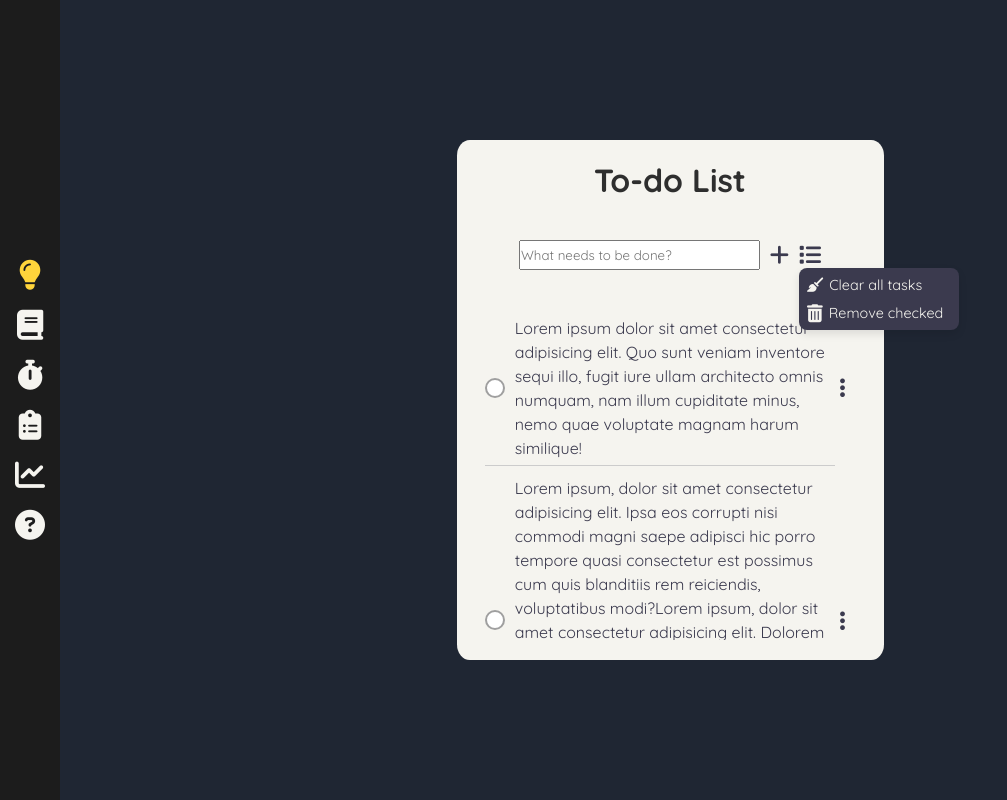
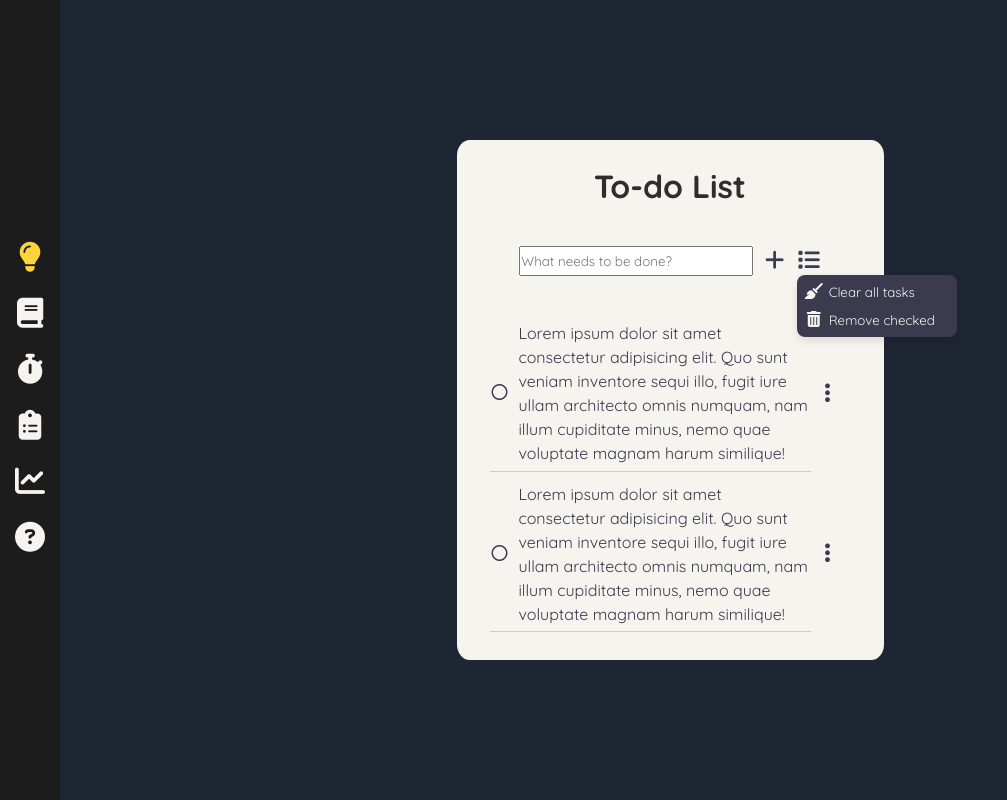
Before and after one commit to emiliano-tolaba/Centria, a plain HTML site: page index.html in a window 1280 px wide. Both pictures are taken after a click on the button 810 px from the left and 255 px from the top of the page. Shown: the whole page, without its empty margins (0-1007 px from the left). Drawn offline with Linux system fonts and the light colour scheme.

Commit message:
tamanio botones modificados. boton check cambiado

```diff
--- a/index.html
+++ b/index.html
@@ -1,5 +1,5 @@
 <!DOCTYPE html>
-<html lang="es">
+<html lang="en">
 <head>
     <meta charset="UTF-8">
     <meta name="viewport" content="width=device-width, initial-scale=1.0">
@@ -14,12 +14,12 @@
     <main>
         <aside class="sidebar">
 
-            <button type="button" class="btn-action"><i class="fa-solid fa-lightbulb" style="color: #FFD43B;"></i></button>
-            <button type="button" class="btn-action"><i class="fa-solid fa-book"></i></button>
-            <button type="button" class="btn-action"><i class="fa-solid fa-stopwatch"></i></button>
-            <button type="button" class="btn-action"><i class="fa-solid fa-clipboard-list"></i></button>
-            <button type="button" class="btn-action"><i class="fas fa-chart-line"></i></button>
-            <button type="button" class="btn-action"><i class="fa-solid fa-circle-question"></i></button>
+            <button type="button" class="btn-action"><i class="fa-solid fa-lightbulb icon-large" style="color: #FFD43B;"></i></button>
+            <button type="button" class="btn-action"><i class="fa-solid fa-book icon-large"></i></button>
+            <button type="button" class="btn-action"><i class="fa-solid fa-stopwatch icon-large"></i></button>
+            <button type="button" class="btn-action"><i class="fa-solid fa-clipboard-list icon-large"></i></button>
+            <button type="button" class="btn-action"><i class="fa-solid fa-chart-line icon-large"></i></button>
+            <button type="button" class="btn-action"><i class="fa-solid fa-circle-question icon-large"></i></button>
         </aside>
         <div id="toolbox">
             <div id="tool-container">
@@ -27,70 +27,58 @@
                     <h1>To-do List</h1>
                     <div id="input-container">
                         <input type="text" id="input-todo" name="inputToDo" placeholder="What needs to be done?">
-                        <button type="button" class="btn-action add"><i class="fa-solid fa-plus"></i></button>
+                        <button type="button" class="btn-action"><i class="fa-solid fa-plus icon-medium"></i></button>
 
                         <div class="menu-wrapper">
-                        <button class="menu-trigger btn-action"><i class="fa-solid fa-list"></i></button>
-                        <div class="menu hidden">
-                            <button type="button" class="btn-action"><i class="fa-solid fa-broom"></i><span>Clear all tasks</span></button>
-                            <button type="button" class="btn-action"><i class="fa-solid fa-trash-can fa-lg"></i><span>Remove checked</span></button>
+                            <button class="menu-trigger btn-action"><i class="fa-solid fa-list icon-medium"></i></button>
+                            <div class="menu hidden">
+                                <button type="button" class="btn-action"><i class="fa-solid fa-broom icon-small"></i><span>Clear all tasks</span></button>
+                                <button type="button" class="btn-action"><i class="fa-solid fa-trash-can icon-small"></i><span>Remove checked</span></button>
+                            </div>
                         </div>
-                    </div>
                     </div>
                     <div id="task-list">
                         <ul id="list">
                             <li class="task-item">
                                 <label class="item">
-                                    <input type="checkbox">
+                                    <button type="button" class="btn-action"><i class="fa-regular fa-circle icon-small"></i></button>
                                     <span>Lorem ipsum dolor sit amet consectetur adipisicing elit. Quo sunt veniam inventore sequi illo, fugit iure ullam architecto omnis numquam, nam illum cupiditate minus, nemo quae voluptate magnam harum similique!</span>
                                 </label>
                                 <div class="menu-wrapper">
-                                    <button class="menu-trigger btn-action"><i class="fa-solid fa-ellipsis-vertical"></i></button>
+                                    <button class="menu-trigger btn-action"><i class="fa-solid fa-ellipsis-vertical icon-medium"></i></button>
                                     <div class="menu hidden">
-                                        <button type="button" class="btn-action edit"><i class="fa-solid fa-pen-to-square"></i><span>Edit</span></button>
-                                        <button type="button" class="btn-action delete"><i class="fa-solid fa-xmark fa-lg"></i><span>Delete</span></button>
+                                        <button type="button" class="btn-action edit"><i class="fa-solid fa-pen-to-square icon-small"></i><span>Edit</span></button>
+                                        <button type="button" class="btn-action delete"><i class="fa-solid fa-xmark icon-small"></i><span>Delete</span></button>
                                     </div>
                                 </div>
                             </li>
                             <li class="task-item">
                                 <label class="item">
-                                    <input type="checkbox">
-                                    <span>Lorem ipsum, dolor sit amet consectetur adipisicing elit. Ipsa eos corrupti nisi commodi magni saepe adipisci hic porro tempore quasi consectetur est possimus cum quis blanditiis rem reiciendis, voluptatibus modi?Lorem ipsum, dolor sit amet consectetur adipisicing elit. Dolorem illum omnis eaque laborum vero autem voluptatibus sunt fuga, nulla consequuntur veniam quibusdam praesentium odit ipsam, adipisci voluptate cumque atque. Repellat.</span>
+                                    <button type="button" class="btn-action"><i class="fa-regular fa-circle icon-small"></i></button>
+                                    <span>Lorem ipsum dolor sit amet consectetur adipisicing elit. Quo sunt veniam inventore sequi illo, fugit iure ullam architecto omnis numquam, nam illum cupiditate minus, nemo quae voluptate magnam harum similique!</span>
                                 </label>
                                 <div class="menu-wrapper">
-                                    <button class="menu-trigger btn-action"><i class="fa-solid fa-ellipsis-vertical"></i></button>
+                                    <button class="menu-trigger btn-action"><i class="fa-solid fa-ellipsis-vertical icon-medium"></i></button>
                                     <div class="menu hidden">
-                                        <button type="button" class="btn-action edit"><i class="fa-solid fa-pen-to-square"></i><span>Edit</span></button>
-                                        <button type="button" class="btn-action delete"><i class="fa-solid fa-xmark fa-lg"></i><span>Delete</span></button>
+                                        <button type="button" class="btn-action edit"><i class="fa-solid fa-pen-to-square icon-small"></i><span>Edit</span></button>
+                                        <button type="button" class="btn-action delete"><i class="fa-solid fa-xmark icon-small"></i><span>Delete</span></button>
                                     </div>
                                 </div>
                             </li>
                             <li class="task-item">
                                 <label class="item">
-                                    <input type="checkbox">
-                                    <span>Limpiar clases innecesarias en el CSS</span>
+                                    <button type="button" class="btn-action checkbox-toggle"><i class="fa-regular fa-circle icon-small"></i></button>
+                                    <span>Lorem ipsum dolor sit amet consectetur adipisicing elit. Quo sunt veniam inventore sequi illo, fugit iure ullam architecto omnis numquam, nam illum cupiditate minus, nemo quae voluptate magnam harum similique!</span>
                                 </label>
                                 <div class="menu-wrapper">
-                                    <button class="menu-trigger btn-action"><i class="fa-solid fa-ellipsis-vertical"></i></button>
+                                    <button class="menu-trigger btn-action"><i class="fa-solid fa-ellipsis-vertical icon-medium"></i></button>
                                     <div class="menu hidden">
-                                        <button type="button" class="btn-action edit"><i class="fa-solid fa-pen-to-square"></i><span>Edit</span></button>
-                                        <button type="button" class="btn-action delete"><i class="fa-solid fa-xmark fa-lg"></i><span>Delete</span></button>
+                                        <button type="button" class="btn-action edit"><i class="fa-solid fa-pen-to-square icon-small"></i><span>Edit</span></button>
+                                        <button type="button" class="btn-action delete"><i class="fa-solid fa-xmark icon-small"></i><span>Delete</span></button>
                                     </div>
                                 </div>
                             </li>
-                            <li class="task-item">
-                                <label class="item">
-                                    <input type="checkbox">
-                                    <span>Hacer commit y push</span>
-                                </label>
-                                <div class="menu-wrapper">
-                                    <button class="menu-trigger btn-action"><i class="fa-solid fa-ellipsis-vertical"></i></button>
-                                    <div class="menu hidden">
-                                        <button type="button" class="btn-action edit"><i class="fa-solid fa-pen-to-square"></i><span>Edit</span></button>
-                                        <button type="button" class="btn-action delete"><i class="fa-solid fa-xmark fa-lg"></i><span>Delete</span></button>
-                                    </div>
-                                </div>
-                            </li>
+
                         </ul>
                     </div>
                 </section>
--- a/script.js
+++ b/script.js
@@ -99,9 +99,7 @@ document.addEventListener('click', (e) => {
   }
 });
 
-
-
-
+// alternar icono boton
 
 
 
--- a/style.css
+++ b/style.css
@@ -82,7 +82,6 @@ main
     background: none;
     border: none;
     color: #F5F4EF;
-    font-size: 30px;
     cursor: pointer;
 }
 
@@ -106,7 +105,7 @@ main
     max-height: 90vh;
     border-radius: 3%;
     transition: all 0.3s ease;
-    padding: 1%;
+    padding: 1.5%;
 }
 
 
@@ -179,34 +178,22 @@ main
 }
 
 
-input[type="checkbox"]
+/*revisar esto*/
+.checkbox-toggle
 {
-    appearance: none;
-    -webkit-appearance: none;
-    min-width: 20px;
-    height: 20px;
-    border: 2px solid rgba(0, 0, 0, 0.378);
-    border-radius: 50%;
-    background-color: white;
-    cursor: pointer;
-    position: relative;
+    color: #555;
+    transition: color 0.2s ease;
 }
 
-input[type="checkbox"]:checked
-{
-    background-color: rgb(9, 206, 9);
+.checkbox-toggle.checked i {
+  color: #4CAF50; /* verde para tareas completadas */
 }
 
-input[type="checkbox"]:checked::after
-{
-    content: "✔";
-    color: white;
-    font-size: 14px;
-    position: absolute;
-    top: 50%;
-    left: 50%;
-    transform: translate(-50%, -50%);
+.checkbox-toggle.unchecked i {
+  color: #ccc; /* gris para tareas pendientes */
 }
+
+
 
 /* ********************************** BUTTONS ******************************************* */
 
@@ -234,7 +221,6 @@ input[type="checkbox"]:checked::after
 .menu button
 {
     color: #F5F4EF;
-    font-size: 0.9rem;
 }
 
 .menu.vertical
@@ -263,24 +249,47 @@ input[type="checkbox"]:checked::after
 .btn-action
 {
     display: flex;
+    flex-direction: row;
     align-items: center;
     border: none;
     border-radius: 6px;
-
-    font-size: 22px;
     cursor: pointer;
-    transition: transform 0.2s ease;
     gap: 6px;
     background-color: transparent;
+    transition: transform 0.2s ease;
 
 }
+
 .btn-action:hover
 {
     transform: scale(1.05);
 }
 
+/* ********************************** ICONS ******************************************* */
 
+.icon-small
+{
+    font-size: 16px !important;
+    width: 18px;
+    height: 18px;
+    line-height: 16px;
+}
 
+.icon-medium
+{
+    font-size: 22px !important;
+    width: 24px;
+    height: 24px;
+    line-height: 24px;
+}
+
+.icon-large
+{
+    font-size: 30px !important;
+    width: 36px;
+    height: 36px;
+    line-height: 36px;
+}
 
 /* ********************************** MEDIA QUERIES (Desktop first) ******************************************* */
 
```
